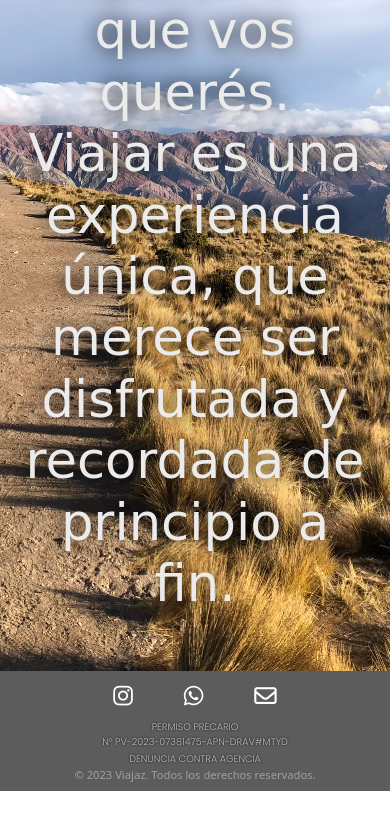
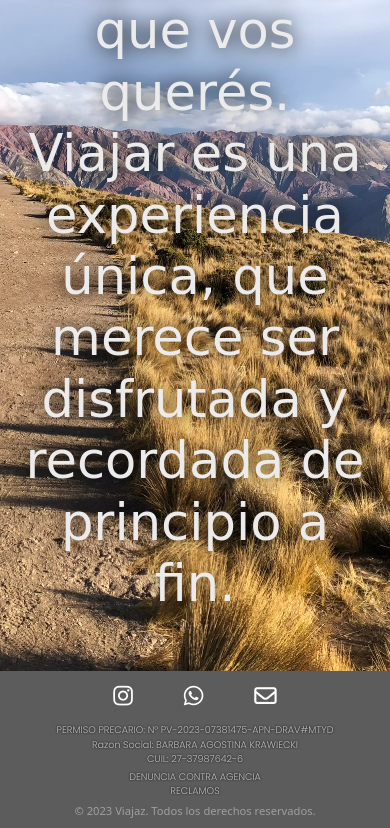
Before and after one commit to EricDehner/Viajaz, a plain HTML site: page index.html in a window 390 px wide. Shown: the part 431-1259 px from the top of the page. Before the commit the page ends 1222 px from the top, so only its background shows below. Drawn offline with nearby package versions, Linux system fonts and the light colour scheme; a web font is replaced by a local one.

Commit message:
Fix footer

```diff
--- a/css/style.css
+++ b/css/style.css
@@ -145,9 +145,10 @@ p {
 
 .permiso {
     position: relative;
-    top: .5rem;
+    top: .7rem;
     grid-area: permiso;
     display: flex;
+    flex-direction: column;
     justify-content: center;
     color: rgb(192, 192, 192);
     filter: drop-shadow(0 0 1px black);
@@ -158,10 +159,11 @@ p {
 
 .denuncia {
     position: relative;
-    top: .5rem;
+    top: .7rem;
     grid-area: denuncia;
     display: flex;
     justify-content: center;
+    flex-direction: column;
 }
 
 .denuncia_btn {
@@ -183,14 +185,12 @@ p {
     justify-content: center;
 }
 
-
 .footer_icons {
     grid-area: footer_icons;
     width: 50%;
     margin: auto;
     display: flex;
     justify-content: space-around;
-    margin-top: .5rem;
 }
 
 .footer_icons-icon {
@@ -557,7 +557,7 @@ p {
     font-size: 1.7rem;
 }
 
-.aboutUs_card-data--location{
+.aboutUs_card-data--location {
     font-family: 'Poppins', sans-serif;
     color: #ffffff;
     font-size: 1.1rem;
@@ -565,7 +565,8 @@ p {
     padding-top: 1rem;
     transition: all .25s ease-in-out;
 }
-.aboutUs_card-data--location:hover{
+
+.aboutUs_card-data--location:hover {
     color: #ffffff;
     filter: drop-shadow(0 4px 3px rgba(0, 0, 0, 0.249));
 }
@@ -1254,6 +1255,25 @@ p {
     .contact {
         width: 80%;
     }
+
+    .footer {
+        grid-template-columns: 1fr max-content 1fr;
+    }
+
+    .footer_icons {
+        grid-area: footer_icons;
+        width: 200px;
+        margin: auto;
+        display: flex;
+        justify-content: space-around;
+    }
+
+    .footer_icons {
+        height: 100%;
+        width: 200px;
+        align-items: center;
+
+    }
 }
 
 @media screen and (min-width: 1241px) {
@@ -1406,12 +1426,17 @@ p {
     .NA_button-long--xl {
         width: 100%;
     }
+
+    .permiso {
+        font-size: .75rem;
+    }
+
+    .denuncia_btn {
+        font-size: .75rem;
+    }
 }
 
 @media screen and (max-width: 1000px) {
-    .footer_icons {
-        width: 70%;
-    }
 
     .index_container,
     .aboutUs,
@@ -1425,13 +1450,6 @@ p {
 }
 
 @media screen and (max-width: 991px) {
-    .permiso {
-        font-size: .75rem;
-    }
-
-    .denuncia_btn {
-        font-size: .75rem;
-    }
 
     .dropdown-menu {
         background-color: #ff990000 !important;
@@ -1476,7 +1494,7 @@ p {
 @media screen and (max-width: 795px) {
 
     .form_approved {
-        padding-bottom:.9rem;
+        padding-bottom: .9rem;
     }
 
     .NA_title-section {
@@ -1663,9 +1681,33 @@ p {
 }
 
 @media screen and (max-width: 696px) {
+
+    .footer {
+        display: grid;
+        grid-auto-columns: 1fr;
+        grid-template-columns: 1fr;
+        grid-template-rows: 1fr max-content max-content max-content;
+        gap: 0px 0px;
+        grid-template-areas:
+            "footer_icons"
+            "permiso"
+            "denuncia"
+            "footer_copyright"
+        ;
+    }
+
     .footer_icons {
         position: relative;
         top: .3rem;
+    }
+
+    .footer_icons {
+        width: 70%;
+        padding-top: .5rem;
+    }
+
+    .denuncia {
+padding-bottom: 1rem;
     }
 }
 
@@ -1688,10 +1730,6 @@ p {
         width: 80%;
     }
 
-    .footer_icons {
-        width: 70%;
-    }
-
     .horizontal_img {
         background-color: #acacac;
         width: 100%;
@@ -1716,22 +1754,7 @@ p {
     }
 
     .denuncia_btn {
-        padding-bottom: .5rem;
         font-size: .6rem;
-    }
-
-    .footer {
-        display: grid;
-        grid-auto-columns: 1fr;
-        grid-template-columns: 1fr;
-        grid-template-rows: 1fr max-content max-content max-content;
-        gap: 0px 0px;
-        grid-template-areas:
-            "footer_icons"
-            "permiso"
-            "denuncia"
-            "footer_copyright"
-        ;
     }
 
     .card,
--- a/index.html
+++ b/index.html
@@ -86,12 +86,17 @@
     </main>
     <footer class="footer">
         <div class="permiso">
-            <p>PERMISO PRECARIO<br>N° PV-2023-07381475-APN-DRAV#MTYD</p>
+            <p>PERMISO PRECARIO: N° PV-2023-07381475-APN-DRAV#MTYD</p>
+            <p>Razon Social: BARBARA AGOSTINA KRAWIECKI</p>
+            <p>CUIL: 27-37987642-6</p>
         </div>
         <div class="denuncia">
             <a class="denuncia_btn" target="_blank"
                 href="https://www.argentina.gob.ar/servicio/presentar-una-denuncia-contra-una-agencia-de-viajes">
                 <p>DENUNCIA CONTRA AGENCIA</p>
+            </a>
+            <a class="denuncia_btn" target="_blank" href="mailto:viajazturismo@gmail.com">
+                <p>RECLAMOS</p>
             </a>
         </div>
         <div class="footer_icons">
```
Also changed, not shown: pages/asistenciaAlViajero.html (+6 -1 lines), pages/contacto.html (+6 -1 lines), pages/destinosNacionales.html (+6 -1 lines), pages/norteArgentino.html (+6 -1 lines), pages/nosotros.html (+6 -1 lines). Lines whose indentation alone changed are shown as unchanged.
